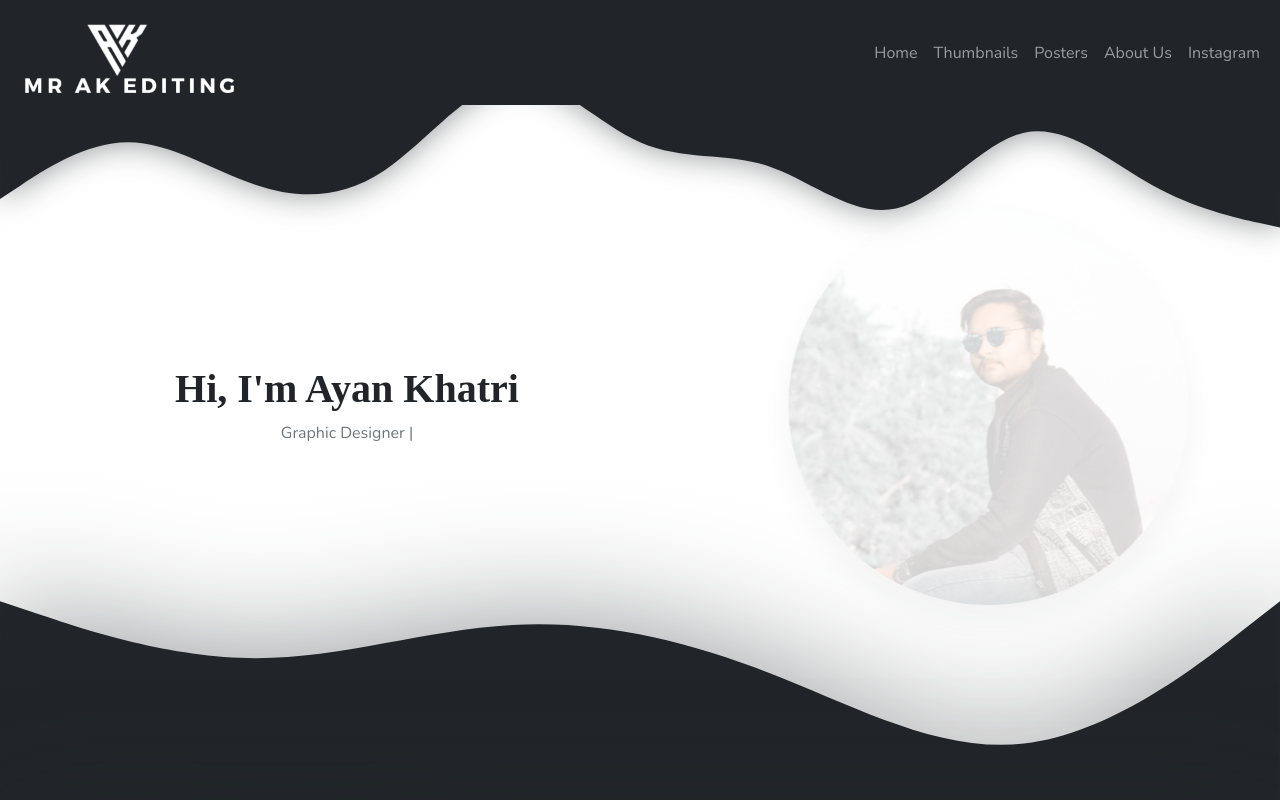
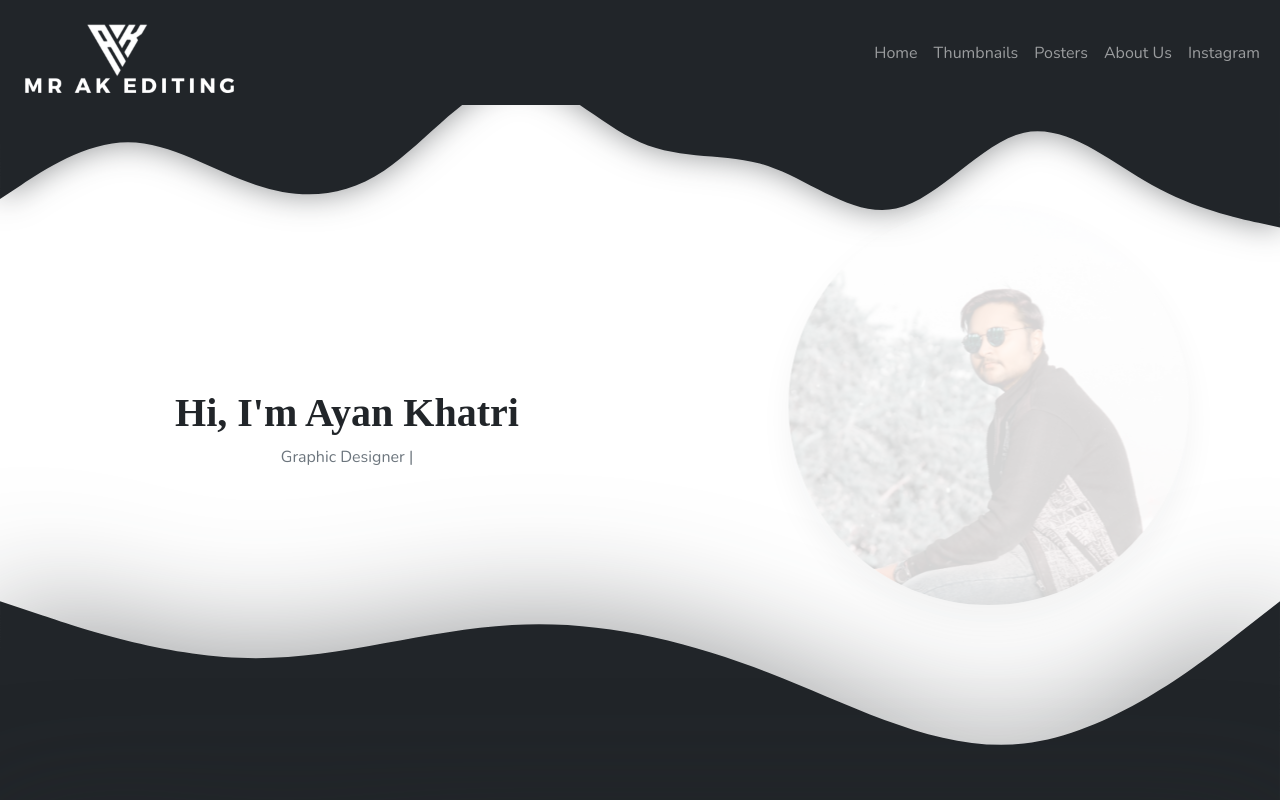
Before and after one commit to mr-saad/mrakediting, a React (Create React App) app: page / in a window 1280 px wide. Shown: the top 800 px of the page. Built offline with nearby package versions, Linux system fonts and the light colour scheme; no server answers; the HTML template or start-up script is replaced by a standard one; a web font is replaced by a local one.

Commit message:
Update Header.js

```diff
--- a/src/Header.js
+++ b/src/Header.js
@@ -43,7 +43,7 @@ const Header = () => {
         data-aos-easing="ease"
         data-aos-duration="1000"
         data-aos-delay="500"
-        className="text-dark text-center"
+        className="text-dark text-center mt-5"
         style={{ minHeight: 65, minWidth: 285 }}
         ref={textRef}
       >
```
